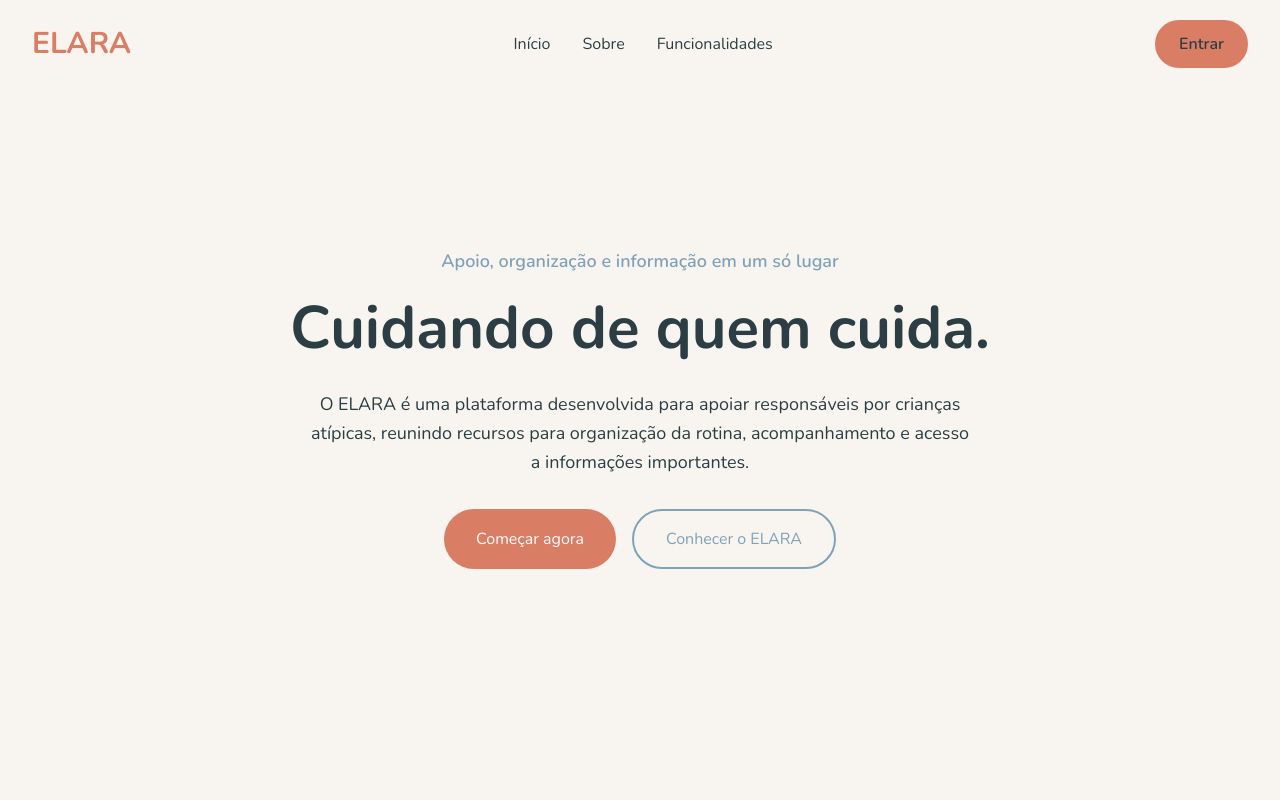
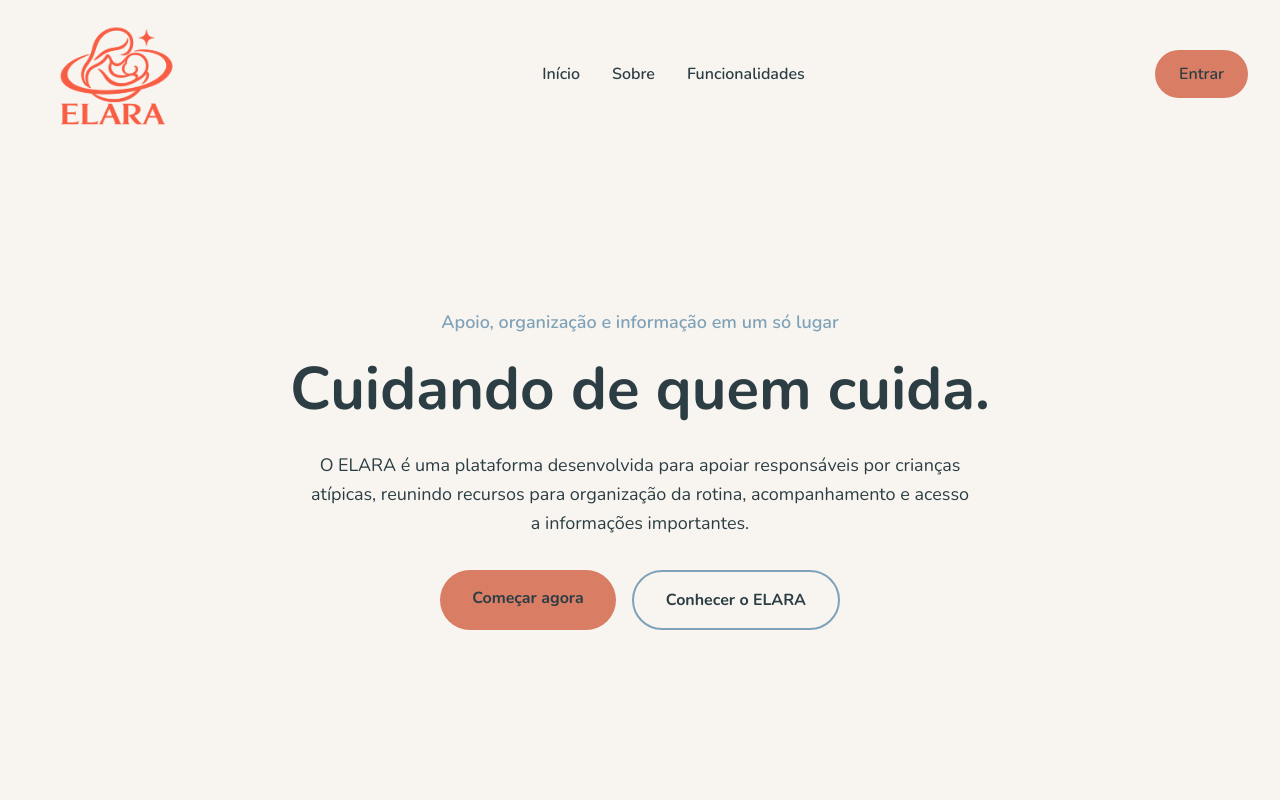
Before and after one commit to Elara-Project/front, a Next.js app: page / in a window 1280 px wide. Shown: the top 800 px of the page. Built offline with nearby package versions, Linux system fonts and the light colour scheme.

Commit message:
Update page.tsx

```diff
--- a/src/app/page.tsx
+++ b/src/app/page.tsx
@@ -1,71 +1,111 @@
+
+import Image from "next/image";
 import Link from "next/link";
+
 export default function Home() {
   return (
-    <main className="min-h-screen bg-[var(--elara-offwhite)]">
-      <header className="flex items-center justify-between px-8 py-5">
-        <h1 className="text-3xl font-bold text-[var(--elara-terracota)]">
-          ELARA
-        </h1>
+    <main
+      id="inicio"
+      className="min-h-screen bg-[var(--elara-offwhite)]"
+    >
+      {/* CABEÇALHO */}
 
-        <nav className="hidden gap-8 md:flex">
-          <a href="#inicio" className="text-[var(--elara-grafite)]">
+      <header className="flex flex-wrap items-center justify-between gap-4 px-6 py-5 md:px-8">
+        <a
+          href="#inicio"
+          aria-label="ELARA - Voltar ao início"
+          className="flex items-center"
+        >
+          <Image
+            src="/logo-elara.png"
+            alt="ELARA - Cuidando de Quem Cuida"
+            width={180}
+            height={90}
+            priority
+            className="h-auto w-[125px] object-contain sm:w-[160px]"
+          />
+        </a>
+
+        <nav
+          aria-label="Navegação principal"
+          className="hidden items-center gap-8 md:flex"
+        >
+          <a
+            href="#inicio"
+            className="font-semibold text-[var(--elara-grafite)] transition hover:text-[var(--elara-terracota)]"
+          >
             Início
           </a>
 
-          <a href="#sobre" className="text-[var(--elara-grafite)]">
+          <a
+            href="#sobre"
+            className="font-semibold text-[var(--elara-grafite)] transition hover:text-[var(--elara-terracota)]"
+          >
             Sobre
           </a>
 
-          <a href="#funcionalidades" className="text-[var(--elara-grafite)]">
+          <a
+            href="#funcionalidades"
+            className="font-semibold text-[var(--elara-grafite)] transition hover:text-[var(--elara-terracota)]"
+          >
             Funcionalidades
           </a>
         </nav>
 
         <Link
           href="/login"
-  className="rounded-full bg-[var(--elara-terracota)] px-6 py-3 font-semibold text-white"
+          className="rounded-full bg-[var(--elara-terracota)] px-6 py-3 font-semibold text-white transition hover:opacity-90"
         >
           Entrar
         </Link>
       </header>
 
-      <section
-        id="inicio"
-        className="flex min-h-[80vh] items-center justify-center px-8"
-      >
+      {/* SEÇÃO INICIAL */}
+
+      <section className="flex min-h-[80vh] items-center justify-center px-6 py-16 md:px-8">
         <div className="max-w-3xl text-center">
           <p className="mb-4 text-lg font-semibold text-[var(--elara-azul)]">
             Apoio, organização e informação em um só lugar
           </p>
 
-          <h2 className="text-5xl font-bold leading-tight text-[var(--elara-grafite)] md:text-6xl">
+          <h1 className="text-4xl font-bold leading-tight text-[var(--elara-grafite)] md:text-6xl">
             Cuidando de quem cuida.
-          </h2>
+          </h1>
 
           <p className="mx-auto mt-6 max-w-2xl text-lg leading-relaxed text-[var(--elara-grafite)]">
-            O ELARA é uma plataforma desenvolvida para apoiar responsáveis por
-            crianças atípicas, reunindo recursos para organização da rotina,
-            acompanhamento e acesso a informações importantes.
+            O ELARA é uma plataforma desenvolvida para
+            apoiar responsáveis por crianças atípicas,
+            reunindo recursos para organização da rotina,
+            acompanhamento e acesso a informações
+            importantes.
           </p>
 
           <div className="mt-8 flex flex-col justify-center gap-4 sm:flex-row">
-            <button className="rounded-full bg-[var(--elara-terracota)] px-8 py-4 font-bold text-white">
+            <Link
+              href="/cadastro"
+              className="rounded-full bg-[var(--elara-terracota)] px-8 py-4 text-center font-bold text-white transition hover:opacity-90"
+            >
               Começar agora
-            </button>
+            </Link>
 
-            <button className="rounded-full border-2 border-[var(--elara-azul)] px-8 py-4 font-bold text-[var(--elara-azul)]">
+            <a
+              href="#sobre"
+              className="rounded-full border-2 border-[var(--elara-azul)] px-8 py-4 text-center font-bold text-[var(--elara-azul)] transition hover:bg-[var(--elara-azul)] hover:text-white"
+            >
               Conhecer o ELARA
-            </button>
+            </a>
           </div>
         </div>
       </section>
+
+      {/* SOBRE O ELARA */}
+
       <section
         id="sobre"
-  className="px-8 py-20"
+        className="scroll-mt-8 px-6 py-20 md:px-8"
       >
         <div className="mx-auto max-w-6xl">
           <div className="grid gap-10 md:grid-cols-2 md:items-center">
-
             <div>
               <p className="mb-3 font-semibold text-[var(--elara-azul)]">
                 Sobre o ELARA
@@ -76,10 +116,11 @@ export default function Home() {
               </h2>
 
               <p className="mt-5 leading-relaxed text-[var(--elara-grafite)]">
-          O ELARA foi criado para reunir, em um único ambiente, recursos que
-          auxiliam responsáveis por crianças atípicas na organização da rotina,
-          no acompanhamento de informações importantes e no acesso a conteúdos
-          úteis para o dia a dia.
+                O ELARA foi criado para reunir, em um único
+                ambiente, recursos que auxiliam responsáveis
+                por crianças atípicas na organização da rotina,
+                no acompanhamento de informações importantes
+                e no acesso a conteúdos úteis para o dia a dia.
               </p>
             </div>
 
@@ -89,20 +130,22 @@ export default function Home() {
               </p>
 
               <p className="mt-4 leading-relaxed">
-          Agenda, informações, conteúdos e apoio reunidos em uma plataforma
-          simples, acolhedora e fácil de usar.
+                Agenda, informações, conteúdos e apoio reunidos
+                em uma plataforma simples, acolhedora e fácil
+                de usar.
               </p>
             </div>
-
           </div>
         </div>
       </section>
+
+      {/* FUNCIONALIDADES */}
+
       <section
         id="funcionalidades"
-  className="bg-white px-8 py-20"
+        className="scroll-mt-8 bg-[var(--elara-superficie)] px-6 py-20 md:px-8"
       >
         <div className="mx-auto max-w-6xl">
-
           <div className="text-center">
             <p className="font-semibold text-[var(--elara-terracota)]">
               Funcionalidades
@@ -114,46 +157,55 @@ export default function Home() {
           </div>
 
           <div className="mt-12 grid gap-6 md:grid-cols-3">
+            {/* AGENDA */}
 
             <div className="rounded-3xl bg-[var(--elara-offwhite)] p-8">
-        <div className="mb-5 text-4xl"></div>
-
               <h3 className="text-xl font-bold text-[var(--elara-grafite)]">
                 Agenda
               </h3>
 
-        <p className="mt-3 leading-relaxed">
-          Organize consultas, terapias, compromissos e atividades importantes.
+              <p className="mt-3 leading-relaxed text-[var(--elara-grafite)]">
+                Organize consultas, terapias, compromissos
+                e atividades importantes.
               </p>
             </div>
 
+            {/* BIBLIOTECA */}
+
             <div className="rounded-3xl bg-[var(--elara-offwhite)] p-8">
-        <div className="mb-5 text-4xl"></div>
-
               <h3 className="text-xl font-bold text-[var(--elara-grafite)]">
                 Biblioteca
               </h3>
 
-        <p className="mt-3 leading-relaxed">
-          Acesse conteúdos e informações importantes para apoiar o cuidado.
+              <p className="mt-3 leading-relaxed text-[var(--elara-grafite)]">
+                Acesse conteúdos e informações importantes
+                para apoiar o cuidado.
               </p>
             </div>
 
+            {/* FÓRUM */}
+
             <div className="rounded-3xl bg-[var(--elara-offwhite)] p-8">
-        <div className="mb-5 text-4xl"></div>
-
               <h3 className="text-xl font-bold text-[var(--elara-grafite)]">
                 Fórum
               </h3>
 
-        <p className="mt-3 leading-relaxed">
-          Compartilhe experiências e encontre uma rede de apoio.
+              <p className="mt-3 leading-relaxed text-[var(--elara-grafite)]">
+                Compartilhe experiências e encontre uma
+                rede de apoio.
               </p>
             </div>
-
           </div>
         </div>
       </section>
+
+      {/* RODAPÉ */}
+
+      <footer className="border-t border-[var(--elara-borda)] bg-[var(--elara-offwhite)] px-6 py-8 text-center">
+        <p className="text-sm text-[var(--elara-grafite)]">
+          ELARA — Cuidando de Quem Cuida
+        </p>
+      </footer>
     </main>
   );
 }
```
Lines whose indentation alone changed are shown as unchanged.
